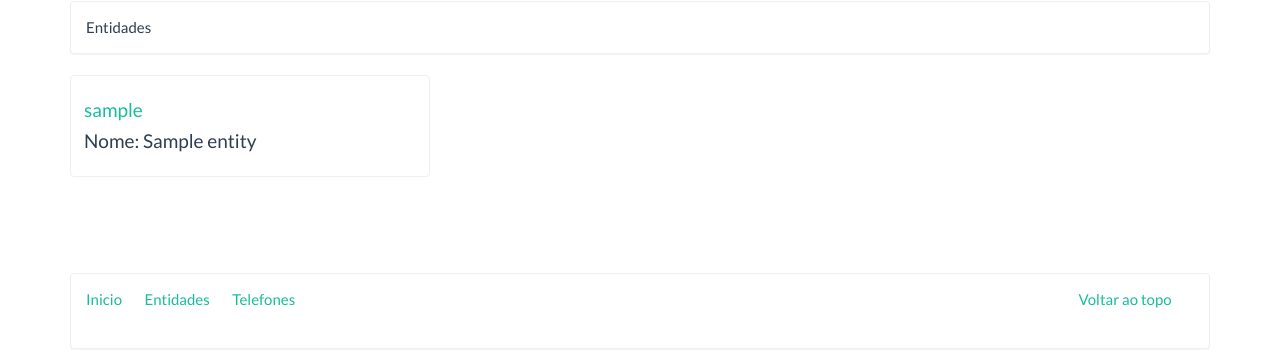
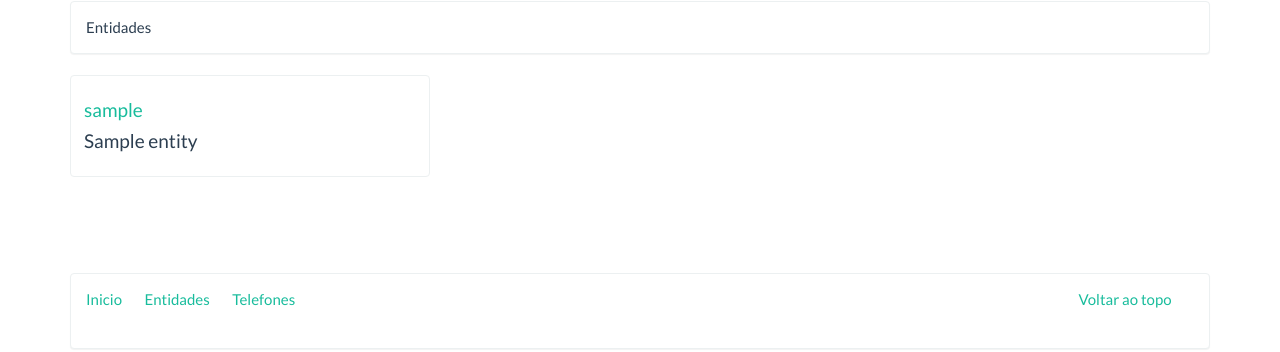
Before and after one commit to isaacgiordani/customsistemas, a Django app: page /lista/ in a window 1280 px wide. Shown: the part 169-521 px from the top of the page. Run offline with Django 3.2, Linux system fonts and the light colour scheme; tables that the repository leaves empty hold one stand-in row (values such as "Sample post"); some libraries are stand-ins or nearby versions.

Commit message:
correcao de layout

```diff
--- a/listatelefonica/templates/listatelefonica/entity_list.html
+++ b/listatelefonica/templates/listatelefonica/entity_list.html
@@ -20,11 +20,11 @@
 
 <div class="row">
   {% for e in entity_list %}
-  <div class="col-sm-6 col-md-4">
+  <div class="col-lg-4">
     <div class=thumbnail>
       <div class=caption>
         <h4><a href="{{ e.get_absolute_url }}">{{ e.slug }}</a></h4>
-        <h4>Nome: {{ e.name }}</h4>
+        <h4>{{ e.name }}</h4>
       </div>
     </div>
   </div>
```
